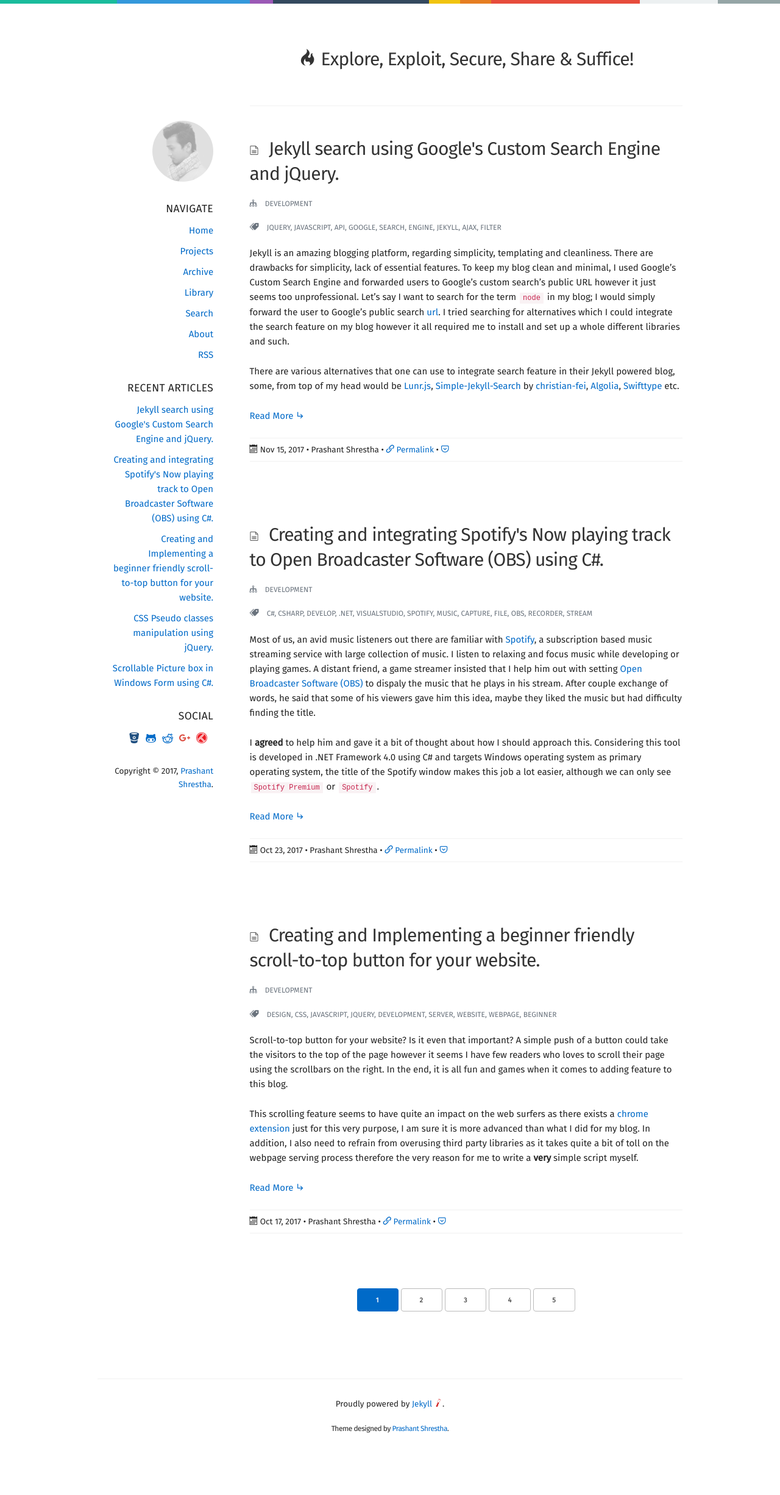
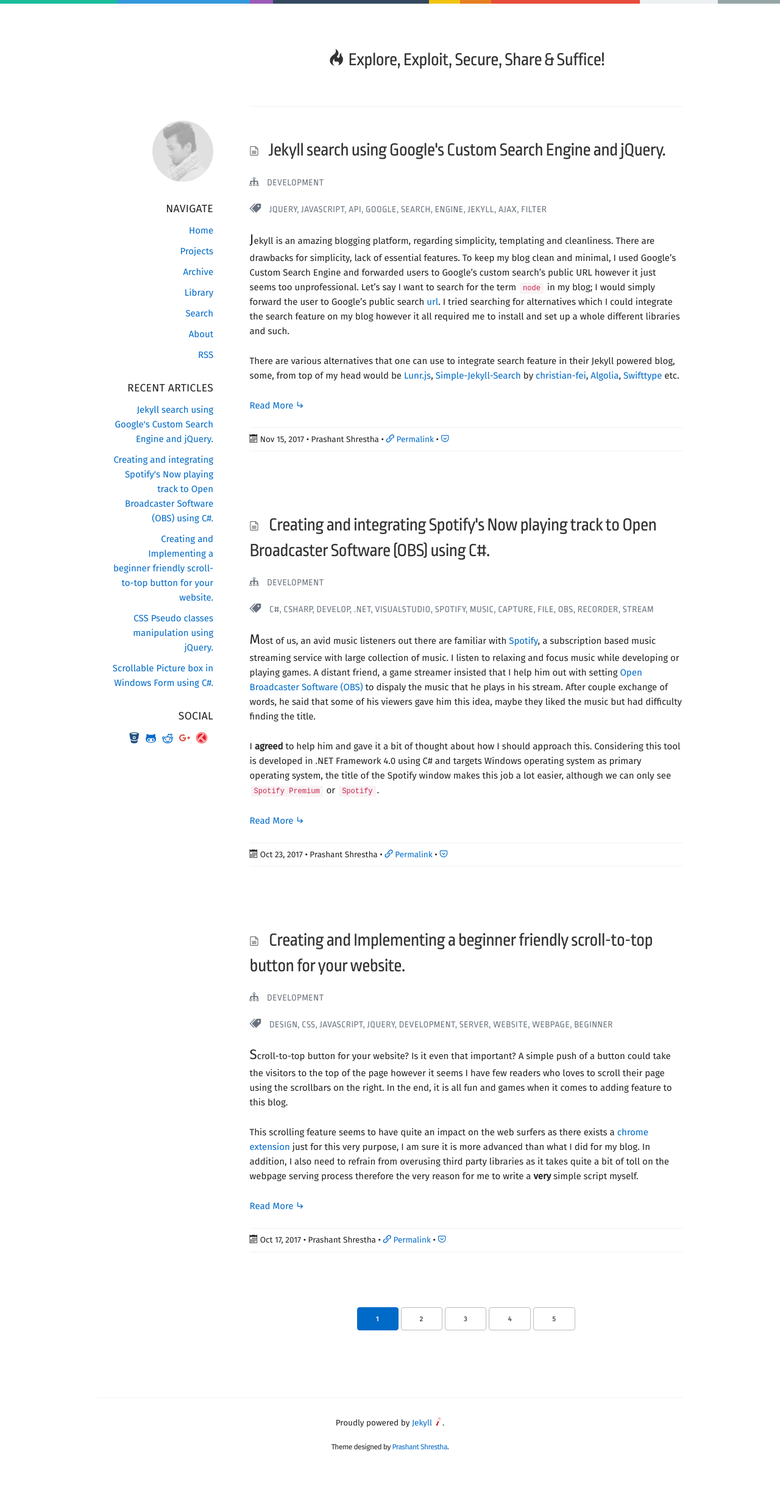
Before and after one commit to intern0t/personal-blog, a Jekyll site: the page built from index.html, in a window 1280 px wide. Shown: the whole page at 61% size. Built offline with Jekyll 4.4.1, drawn with Linux system fonts in a browser that asks for light colours; nearby versions of some CDN libraries; some web fonts are replaced; the list of posts is cut into pages by our own code; before the commit the page ends 2422 px from its top, so only the background shows below that.

Commit message:
Clean ups, font change.

```diff
--- a/404.html
+++ b/404.html
@@ -4,7 +4,7 @@ layout: default
 
 <style type="text/css" media="screen">
 	.container {
-		margin: 10px auto;
+		margin: 10% auto;
 		max-width: 600px;
 		text-align: center;
 	}
--- a/_config.yml
+++ b/_config.yml
@@ -67,7 +67,7 @@ pagination:
   per_page: 3
 
   # The permalink structure for the paginated pages (this can be any level deep)
-  permalink: '/page/:num/' # Pages are index.html inside this folder (default)
+  permalink: '/page/:num' # Pages are index.html inside this folder (default)
   #permalink: '/page/:num.html' # Pages are simple html files
   #permalink: '/page/:num' # Pages are html files, linked jekyll extensionless permalink style.
 
--- a/_includes/pagination.html
+++ b/_includes/pagination.html
@@ -3,7 +3,7 @@
 <div class="u-full-width pagination">
 	{% if paginator.page_trail %}
 		{% for trail in paginator.page_trail %}
-		{% assign parsedPageURL = page.url | remove:'index.html' %}
+		{% assign parsedPageURL = page.url | replace:'index.html', '' %}
 			<a class="button {% if parsedPageURL == trail.path %}button-primary{% endif %}" href="{{ trail.path | prepend: site.url }}" title="{{trail.title}}">{{ trail.num }}</a>
 		{% endfor %}
 	{% endif %}
--- a/_includes/sidebar.html
+++ b/_includes/sidebar.html
@@ -43,10 +43,10 @@
         </ul>
     </div>
 
-    <!-- Sidebar Copyright &copy; Section. -->
+    <!-- Sidebar Copyright &copy; Section.
     <div class="copyright container">
         <h6 class="tag-content">Copyright &copy; 2017, <a href="#">Prashant Shrestha</a>.</h6>
-    </div>
+    </div>-->
 </div>
 
 
--- a/assets/css/blog.scss
+++ b/assets/css/blog.scss
@@ -4,11 +4,12 @@
 @charset "UTF-8";
 
 /* Import Fonts */
-@import url('https://fonts.googleapis.com/css?family=Fira+Sans|Roboto|Open+Sans|PT+Sans');
+@import url('https://fonts.googleapis.com/css?family=Fira+Sans|PT+Sans|Ropa+Sans');
 
 /* Global Variables */
 $globalFontFamily: 'Fira Sans', sans-serif;
-$_RobotoFontFamily: 'Roboto', sans-serif;
+$RopaFontFamily: 'Ropa Sans', sans-serif;
+$PTSansFontFamily: 'PT Sans', sans-serif;
 $globalFontSize: 1.5em;
 $globalBorderRadius: 2px;
 
@@ -172,6 +173,7 @@ body {
                         text-decoration: none;
                         text-transform: none;
                         color: $globalDarkColor;
+                        font-family: $RopaFontFamily;
 
                         &:hover {
                             color: $navyBlue;
@@ -330,7 +332,7 @@ body {
 
                     a.title {
                         word-wrap: break-word;
-                        font-family: $globalFontFamily;
+                        font-family: $RopaFontFamily;
                         font-weight: normal;
                         font-size: 1em;
                         color: $globalDarkColor;
@@ -346,8 +348,10 @@ body {
                         padding: 0 0 20px 0;
                         text-transform: uppercase;
                         text-decoration: none;
-                        font-size: $globalFontSize - 0.7;
+                        font-size: $globalFontSize - .5;
                         color: $quoteTextColor;
+                        font-family: $RopaFontFamily;
+                        letter-spacing: .5px;
 
                         i {
                             margin-right: 10px;
@@ -356,6 +360,13 @@ body {
 
                     a.post-link {
                         font-size: .8em;
+                    }
+
+                    /* 1st character uppercase + bigger size. */
+                    .post-content{
+                        & > p:first-child::first-letter {
+                            font-size: 150%;
+                        }
                     }
 
                     /* Share Container */
@@ -445,10 +456,8 @@ body {
                             overflow: hidden;
                             text-overflow: ellipsis;
                             display: -webkit-box;
-                            line-height: 1.6;
-                            max-height: (1.6) * 2;
-                            -webkit-line-clamp: 2;
-                            -webkit-box-orient: vertical;
+                            line-height: 1.6em;
+                            max-height: ((1.6) * 2)em;
                         }
                     }
                 }
```
Also changed, not shown: index.html (renamed from index.md).
